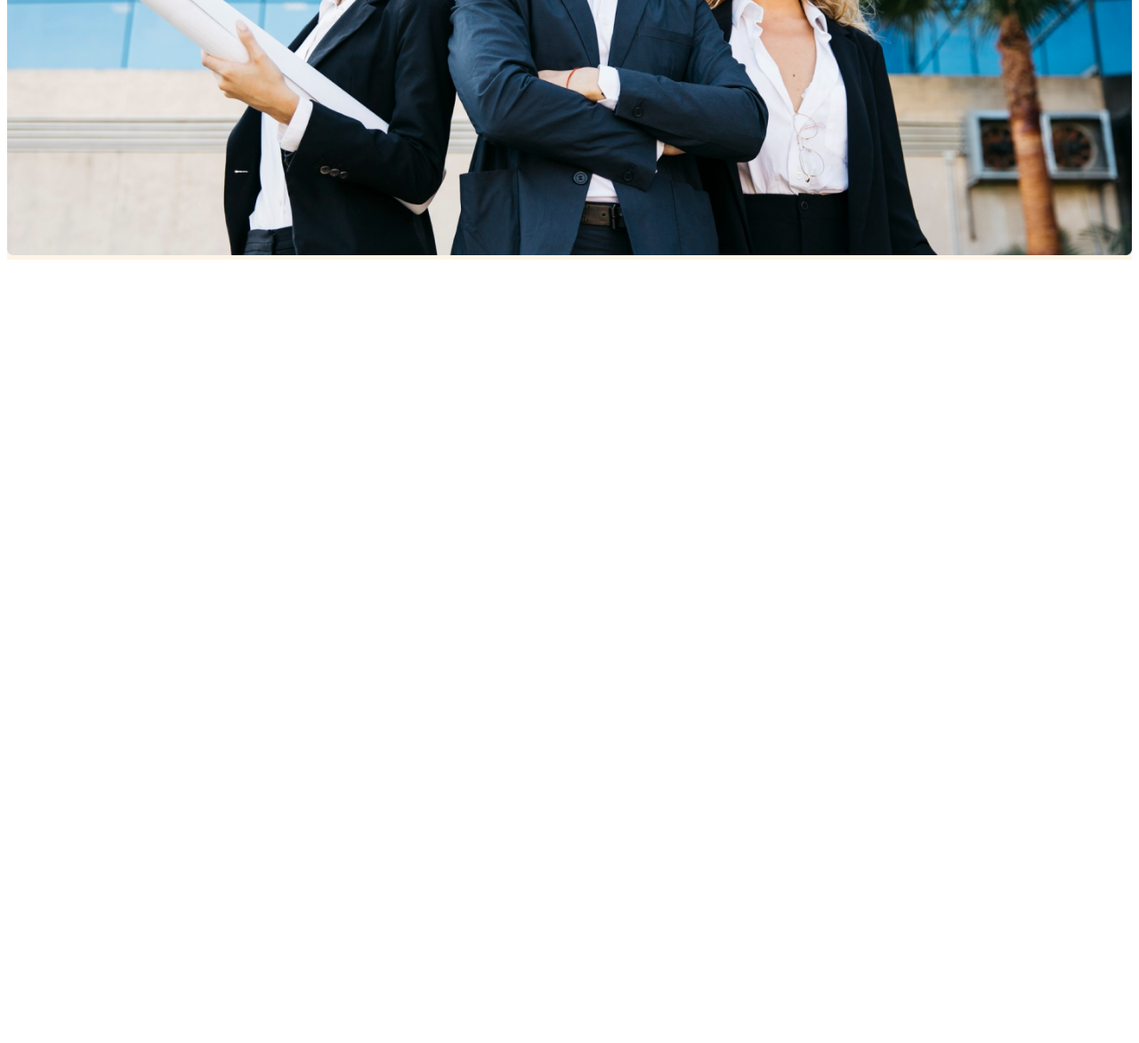
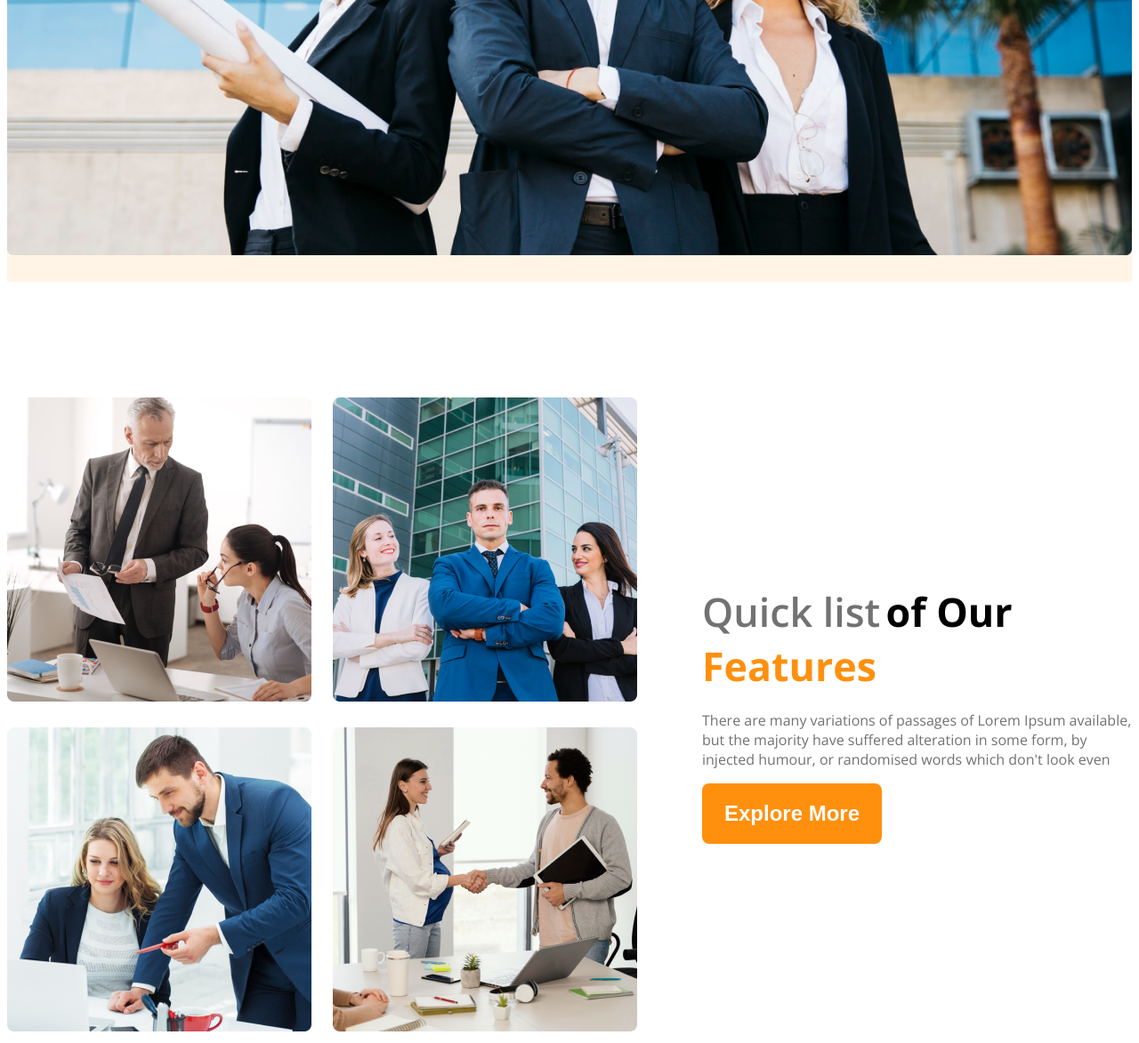
Before and after one commit to ShantoOBS/G3-architect-website, a plain HTML site: page index.html in a window 1280 px wide. Shown: the part 909-2082 px from the top of the page at 89% size. Before the commit the page ends 1209 px from the top, so only its background shows below. Drawn offline with nearby package versions, Linux system fonts and the light colour scheme.

Commit message:
feature container is completed

```diff
--- a/index.html
+++ b/index.html
@@ -13,9 +13,9 @@
     <header class="bg-color">
 
         <nav class="navbar display-flex ">
-            <h1 class="nav-title">G3 Architects</h1>
-            <ul class="nav-links display-flex">
-                <li class="nav-link dark-2"><a href="">Home</a></li>
+            <h1 class="nav-title ">G3 Architects</h1>
+            <ul class="nav-links display-flex dark-2">
+                <li class="nav-link "><a href="">Home</a></li>
                 <li class="nav-link dark-2"><a href="">About</a></li>
                 <li class="nav-link dark-2"><a href="">Contact Us</a></li>
                 <li class="nav-link dark-2"><a href="">Login</a></li>
@@ -29,7 +29,8 @@
                     Group of Architects
                 </h1>
 
-                <p class="banner-dis dark-3">There are many variations of passages of Lorem Ipsum available, but the majority
+                <p class="banner-dis dark-3">There are many variations of passages of Lorem Ipsum available, but the
+                    majority
                     have suffered alteration in some form, by injected humour, or randomised words which don't look even
                 </p>
 
@@ -46,6 +47,27 @@
 
     <main>
 
+        <section class="feature-container display-flex">
+
+            <div class="feature-container-img">
+                <div class="feture-img"><img src="images/team1.png" alt=""></div>
+                <div class="feture-img"><img src="images/team2.png" alt=""></div>
+                <div class="feture-img"><img src="images/team3.png" alt=""></div>
+                <div class="feture-img"><img src="images/team4.png" alt=""></div>
+            </div>
+
+            <div class="feature-data">
+                <h1 class="feature-title"> <span class="Quick-list dark-3">Quick list</span> <span class="of-Our">of Our</span>
+                <br><span class="Features">Features</span> </h1>
+                <p class="feature-dis dark-3">There are many variations of passages of Lorem Ipsum available, but the
+                    majority have suffered alteration in some form, by injected humour, or randomised words which don't
+                    look even</p>
+                <button class="btn-primary">Explore More</button>
+            </div>
+
+
+        </section>
+
     </main>
 
     <footer>
--- a/style.css
+++ b/style.css
@@ -1,4 +1,3 @@
-
 @import url('https://fonts.googleapis.com/css2?family=Open+Sans:ital,wght@0,300..800;1,300..800&family=Work+Sans:ital,wght@0,100..900;1,100..900&display=swap');
 
 .open-sans-font {
@@ -12,22 +11,23 @@
 
 /* share style  */
 
-.display-flex{
+.display-flex {
     display: flex;
 }
 
-.bg-color{
+.bg-color {
     background: rgba(255, 144, 14, 0.1);
 }
 
-.dark-2{
+.dark-2 {
     color: #424242;
 }
-.dark-3{
-    color:#727272;
+
+.dark-3 {
+    color: #727272;
 }
 
-.btn-primary{
+.btn-primary {
     background: #FF900E;
     color: white;
     font-size: 1.5rem;
@@ -37,34 +37,38 @@
     font-weight: 600;
 
 }
+
 /* header style  */
 
 
 /*  nav style */
 
-.nav-links{
+.nav-links {
     gap: 30px;
     align-items: center;
 }
 
-.nav-title{
+.nav-title {
     font-size: 2.8rem;
 }
 
-.navbar{
+.navbar {
     justify-content: space-between;
 }
 
-.nav-link{
+.nav-link {
     list-style: none;
     font-size: 1.3rem;
 }
-.nav-link >a {
+
+.nav-link>a {
 
     text-decoration: none;
+
 }
 
-.navbar , .banner{
+.navbar,
+.banner {
     max-width: 1440px;
     margin: 0 auto;
 
@@ -72,36 +76,101 @@
 
 /* banner style */
 
-.banner-container{
+.banner-container {
     max-width: 850px;
     margin: 0 auto;
     text-align: center;
     margin-bottom: 50px;
 }
-.banner-img{
+
+.banner-img {
     width: 100%;
+    margin-bottom: 25px;
 }
-.banner-title{
+
+.banner-title {
     font-size: 4rem;
     font-weight: 700;
 }
 
-.banner-dis{
+.banner-dis {
     font-size: 1rem;
 }
 
 
+/* main sytle */
 
+main {
+    max-width: 1440px;
+    margin: 0 auto;
+}
+
+main > section{
+    margin-top: 130px;
+}
+
+.feature-container-img {
+    display: grid;
+    grid-template-columns: repeat(2, 1fr);
+    gap: 24px;
+}
+
+.feture-img {
+    width: 100%;
+}
+
+.feature-container {
+    gap: 73px;
+    align-items: center;
+}
+
+.feature-dis {
+    font-size: 1rem;
+}
+
+.feature-data {
+    margin-bottom: 25px;
+}
+
+.Quick-list {
+    font-size: 2.8rem;
+    font-weight: 600;
+}
+
+.of-Our {
+    font-size: 2.8rem;
+    font-weight: bold;
+}
+
+.Features {
+    font-size: 2.8rem;
+    color: #FF900E;
+    font-weight: bold;
+
+}
 
 /* responsive media quary */
 
-@media screen and (max-width:576px){
+@media screen and (max-width:576px) {
 
-        .navbar , .nav-links{
+    .navbar,
+    .nav-links,
+    .feature-container {
         flex-direction: column;
     }
 
-        .navbar , .nav-links{
+    .navbar,
+    .nav-links {
         text-align: center;
     }
+
+    .feature-data {
+        padding: 20px;
     }
+
+    .feature-container-img {
+
+        grid-template-columns: repeat(1, 1fr);
+        gap: 24px;
+    }
+}
```
Lines whose indentation alone changed are shown as unchanged.
